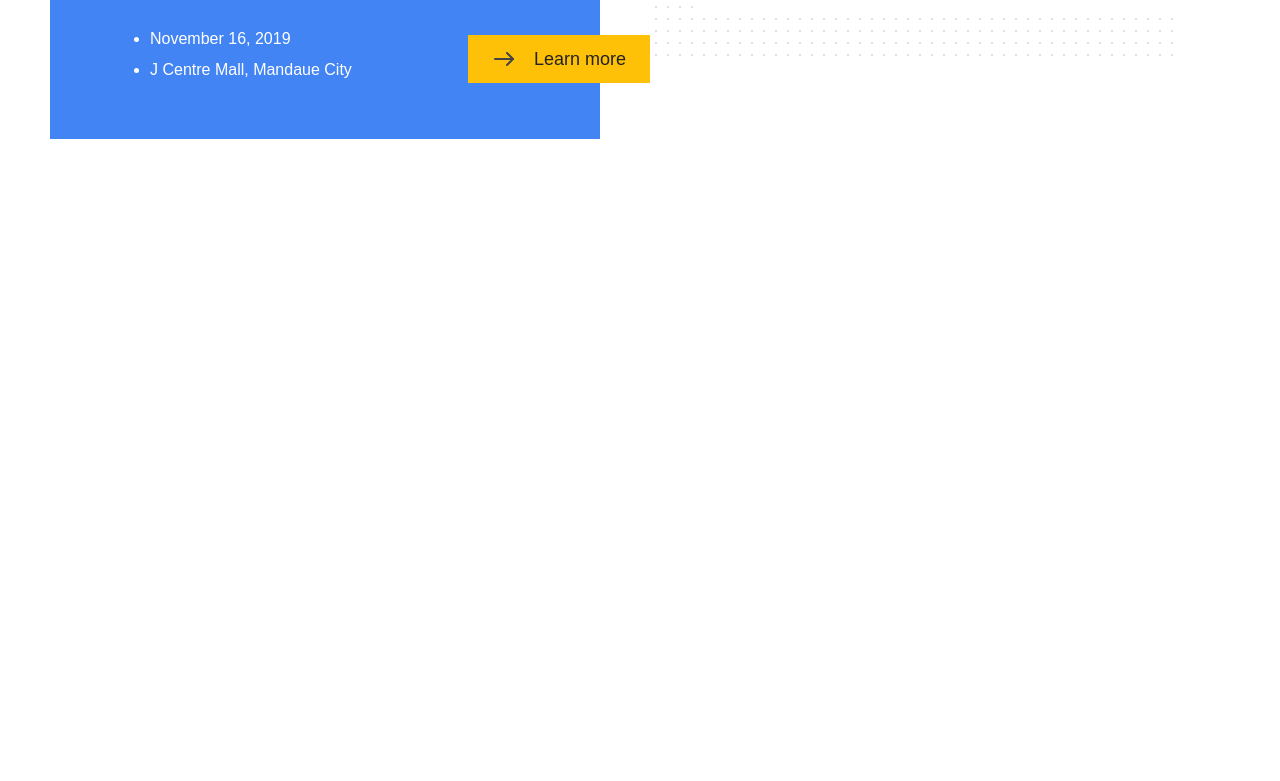
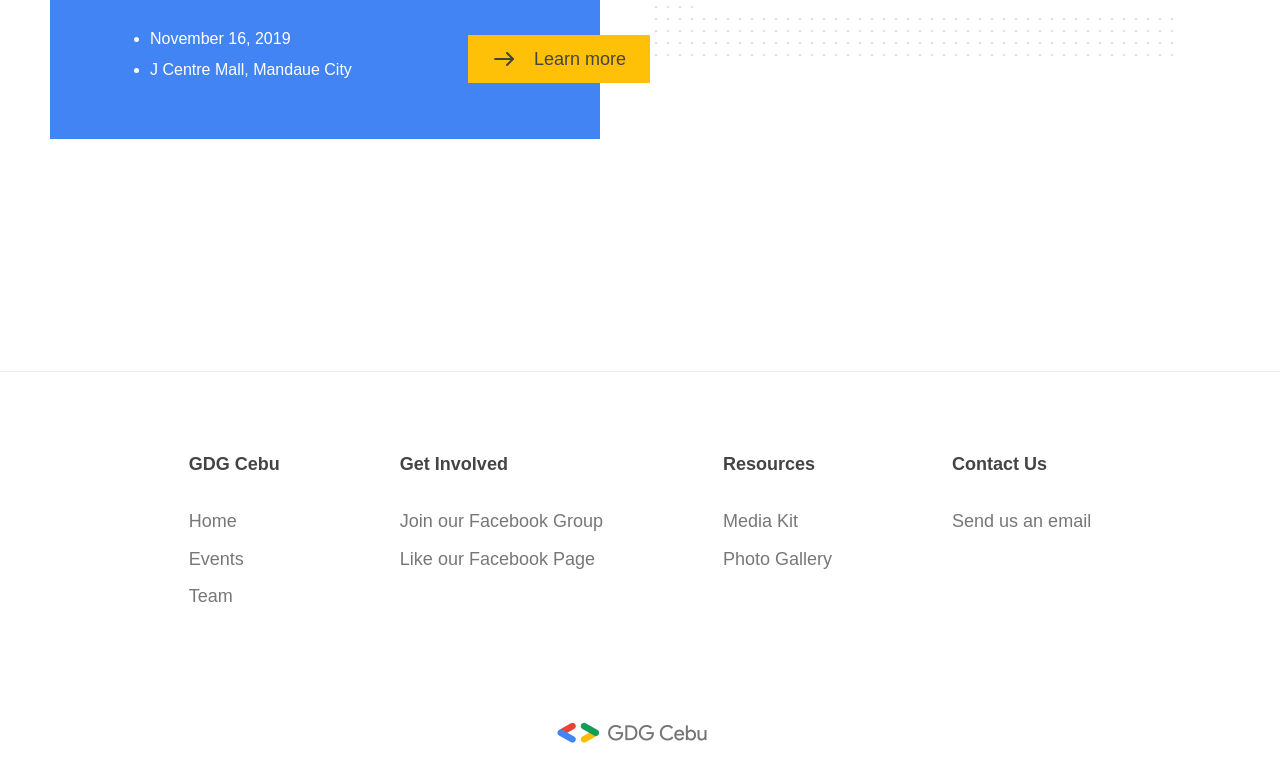
Before and after one commit to gdg-cebu/gdgcebu.org, a Vue app: page / in a window 1280 px wide. Shown: the part 1639-2420 px from the top of the page. Before the commit the page ends 1860 px from the top, so only its background shows below. Built offline with nearby package versions, Linux system fonts and the light colour scheme; a web font is replaced by a local one.

Commit message:
Render TheFooter component in root component

```diff
--- a/source/App.vue
+++ b/source/App.vue
@@ -2,17 +2,20 @@
     <div>
         <TheHeader />
         <router-view></router-view>
+        <TheFooter />
     </div>
 </template>
 
 <script>
 import TheHeader from './components/TheHeader.vue';
+import TheFooter from './components/TheFooter.vue';
 
 export default {
     name: 'App',
 
     components: {
-        TheHeader
+        TheHeader,
+        TheFooter
     }
 };
 </script>
@@ -23,8 +26,8 @@ export default {
 :root {
     --gdg-blue: #4384f4;
     --gdg-yellow: #ffc107;
-    --primary-text-color: #222;
-    --secondary-text-color: #555;
+    --primary-text-color: #444;
+    --secondary-text-color: #777;
     --gray: rgba(27, 31, 35, 0.05);
 }
 
@@ -54,6 +57,11 @@ a {
     text-decoration: none;
 }
 
+.wrapper {
+    max-width: 145rem;
+    margin: 0 auto;
+}
+
 @media (min-width: 576px) {
     body {
         font-size: 1.8rem;
--- a/source/components/FeaturedEventSection.vue
+++ b/source/components/FeaturedEventSection.vue
@@ -1,5 +1,5 @@
 <template>
-    <section>
+    <section class="wrapper">
         <div class="content">
             <h1>Featured event</h1>
 
@@ -172,9 +172,6 @@ article p {
         justify-content: space-between;
         align-items: flex-start;
         flex-wrap: wrap;
-
-        max-width: 145rem;
-        margin: 0 auto;
     }
 
     .content {
--- /dev/null
+++ b/source/components/TheFooter.vue
@@ -0,0 +1,121 @@
+<template>
+    <footer>
+        <div class="wrapper">
+            <div class="links">
+                <h4>GDG Cebu</h4>
+
+                <ul>
+                    <li><router-link to="/">Home</router-link></li>
+                    <li><router-link to="/events/">Events</router-link></li>
+                    <li><router-link to="/team">Team</router-link></li>
+                </ul>
+            </div>
+
+            <div class="links">
+                <h4>Get Involved</h4>
+
+                <ul>
+                    <li><a href="#">Join our Facebook Group</a></li>
+                    <li><a href="#">Like our Facebook Page</a></li>
+                </ul>
+            </div>
+
+            <div class="links">
+                <h4>Resources</h4>
+
+                <ul>
+                    <li><a href="#">Media Kit</a></li>
+                    <li><a href="#">Photo Gallery</a></li>
+                </ul>
+            </div>
+
+            <div class="links">
+                <h4>Contact Us</h4>
+
+                <ul>
+                    <li><a href="#">Send us an email</a></li>
+                </ul>
+            </div>
+        </div>
+
+        <img src="~images/gdgcebu-lockup.png" alt="GDG Cebu Logo">
+    </footer>
+</template>
+
+<script>
+export default {
+    name: 'TheFooter'
+};
+</script>
+
+<style scoped>
+footer {
+    border-top: 1px solid #ebebeb;
+    padding: 3.2rem;
+    margin-top: 8rem;
+}
+
+.wrapper {
+    display: grid;
+    grid-template-columns: 1fr;
+    grid-gap: 3.2rem;
+    justify-content: center;
+}
+
+h4 {
+    margin-bottom: 2.4rem;
+    color: var(--primary-text-color);
+}
+
+ul {
+    padding: 0;
+    margin: 0;
+
+    list-style: none;
+}
+
+li {
+    margin: 8px 0;
+}
+
+li a {
+    color: var(--secondary-text-color);
+}
+
+img {
+    display: block;
+    max-height: 6.4rem;
+    margin: 0 auto;
+    margin-top: 3.2rem;
+}
+
+@media (min-width: 576px) {
+    footer {
+        padding: 8rem;
+        margin-top: 15rem;
+    }
+
+    .wrapper {
+        grid-template-columns: repeat(2, max-content);
+        grid-gap: 8rem 12rem;
+    }
+
+    h4 {
+        margin-bottom: 3.2rem;
+    }
+
+    li {
+        margin: 1.2rem 0;
+    }
+
+    img {
+        margin-top: 8rem;
+    }
+}
+
+@media (min-width: 992px) {
+    .wrapper {
+        grid-template-columns: repeat(4, max-content);
+    }
+}
+</style>
```
